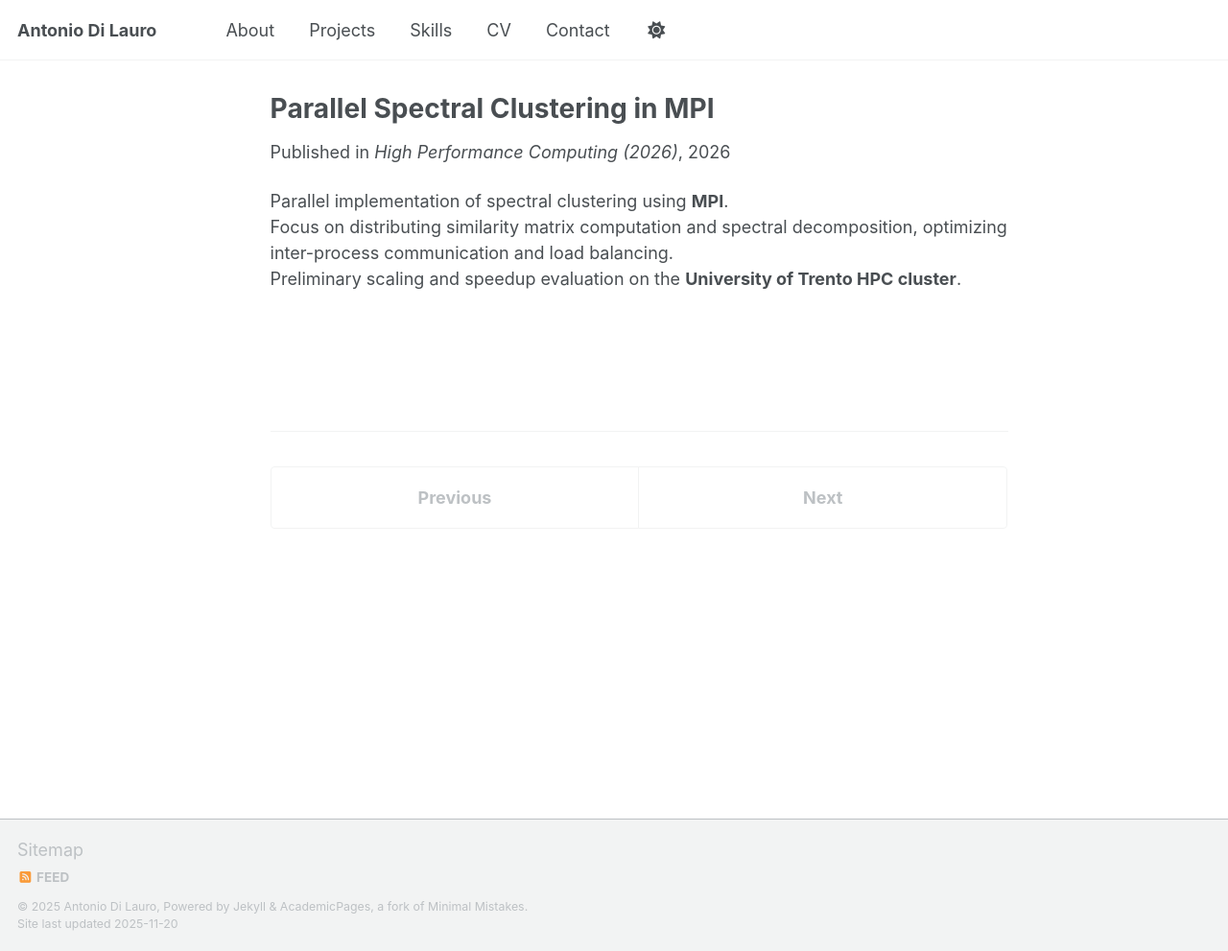
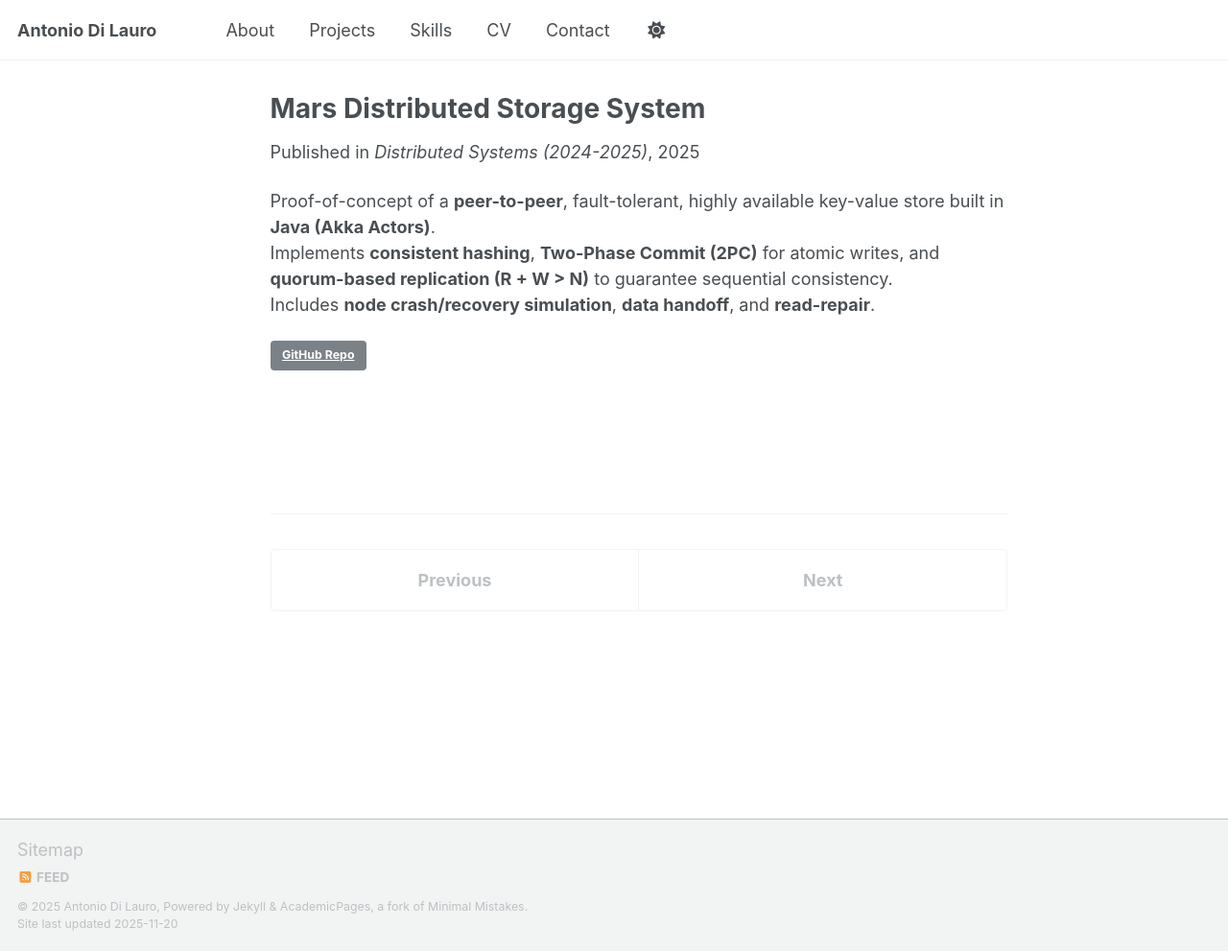
Before and after one commit to antodila/antodila.github.io, a Jekyll site: the page built from _projects/2025-02-parallel-spectral-clustering.md, in a window 1280 px wide and 991 px high. Shown: the whole window at 96% size. Built offline with Jekyll 4.4.1, drawn with Linux system fonts in a browser that asks for light colours; a script that is not in the unit is left out.

Commit message:
Update 2025-02-parallel-spectral-clustering.md

```diff
--- a/_projects/2025-02-parallel-spectral-clustering.md
+++ b/_projects/2025-02-parallel-spectral-clustering.md
@@ -1,15 +1,20 @@
 ---
 layout: single
-title: "Parallel Spectral Clustering in MPI"
+title: "Mars Distributed Storage System"
 collection: projects
-permalink: /projects/mpi-spectral-clustering/
-date: 2026-01-10
-venue: "High Performance Computing (2026)"
-excerpt: "MPI-based parallel implementation of spectral clustering; similarity matrix distribution, eigen decomposition, scaling tests."
+permalink: /projects/mars-ds/
+date: 2025-07-3
+venue: "Distributed Systems (2024-2025)"
+excerpt: "Peer-to-peer, fault-tolerant key-value store in Java (Akka Actors): consistent hashing, 2PC, quorum replication, crash/recovery."
+repo: https://github.com/antodila/distributed-systems-project
 ---
 
-Parallel implementation of spectral clustering using **MPI**.
-Focus on distributing similarity matrix computation and spectral decomposition, optimizing inter-process communication and load balancing.
-Preliminary scaling and speedup evaluation on the **University of Trento HPC cluster**.
+Proof-of-concept of a **peer-to-peer**, fault-tolerant, highly available key-value store built in **Java (Akka Actors)**.
+Implements **consistent hashing**, **Two-Phase Commit (2PC)** for atomic writes, and **quorum-based replication (R + W > N)** to guarantee sequential consistency.
+Includes **node crash/recovery simulation**, **data handoff**, and **read-repair**.
+
+{% if page.repo %}
+<p><a class="btn btn--primary btn--small" href="{{ page.repo }}" target="_blank" rel="noopener">GitHub Repo</a></p>
+{% endif %}
 
 <p><a class="btn btn--light-outline btn--small" href="{{ '/projects/' | relative_url }}">← Back to Projects</a></p>
```
